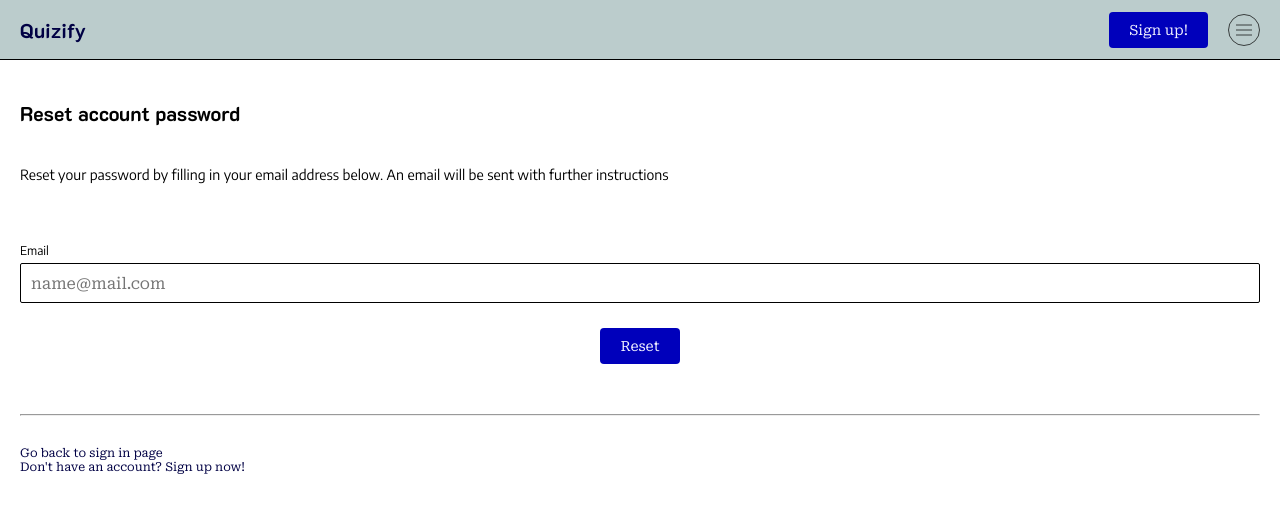
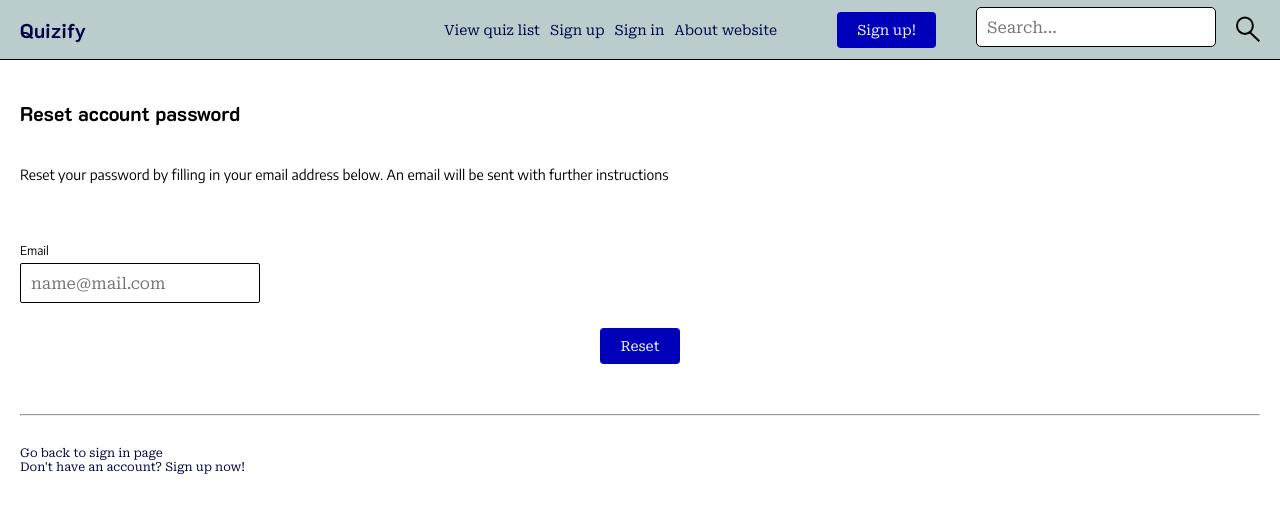
Before and after one commit to Laufox/quizify, a React (Vite) app: page /resetpassword in a window 1280 px wide. Shown: the top 512 px of the page. Built offline with nearby package versions, Linux system fonts and the light colour scheme; no server answers.

Commit message:
Changes layout of navbar on desktop breakpoint

```diff
--- a/src/assets/scss/Form.scss
+++ b/src/assets/scss/Form.scss
@@ -21,6 +21,7 @@ form {
         font-family: 'Roboto Serif', 'Times New Roman', Times, serif;
         font-size: 1.6rem;
         margin-bottom: 0.5rem;
+        max-width: 240px;
 
         &:focus {
             background-color: #eff;
@@ -130,6 +131,7 @@ form {
         font-family: 'Roboto Serif', 'Times New Roman', Times, serif;
         font-size: 1.6rem;
         margin-bottom: 0.5rem;
+        max-width: 240px;
 
         &:focus {
             background-color: #eff;
--- a/src/assets/scss/Navigation.scss
+++ b/src/assets/scss/Navigation.scss
@@ -40,6 +40,44 @@
             .btn {
                 margin: 0;
             }
+
+            @media screen and (min-width: 992px) {
+                display: none;
+            }
+
+        }
+
+        .nav-desktop {
+            display: none;
+
+            .link-collection {
+                flex-flow: row;
+                align-items: center;
+                margin-right: 2rem;
+
+                a, p {
+                    font-size: 1.4rem;
+                }
+            }
+
+            .nav-top-icon-desktop-wrapper {
+                display: flex;
+                align-items: center;
+                gap: 4rem;
+
+            .btn {
+                margin: 0;
+            }
+            }
+
+            .search-form {
+                margin: 0;
+            }
+
+            @media screen and (min-width: 992px) {
+                display: flex;
+                gap: 4rem;
+            }
         }
     }
 
@@ -58,6 +96,10 @@
                 text-decoration: underline;
             }
         }
+
+        @media screen and (min-width: 992px) {
+            display: none;
+        }
     }
 
 }
--- a/src/components/Navigation.tsx
+++ b/src/components/Navigation.tsx
@@ -78,6 +78,105 @@ const Navigaion = () => {
                     }
                     <div className='menu-toggle' onClick={menuToggle}>
                         <img src={ isMenuOpen ? menuCloseIcon : menuOpenIcon } alt='menu-toggle-icon' />
+                    </div>
+                </div>
+
+                <div className='nav-desktop'>
+                    {
+                        currentUser
+                        ?
+                        <nav className='link-collection'>
+                            <Link
+                                to='/quizlist'
+                                onClick={()=>{setIsMenuOpen(false)}}
+                            >
+                                View quiz list
+                            </Link>
+                            <Link
+                                to='/createquiz'
+                                onClick={()=>{setIsMenuOpen(false)}}
+                            >
+                                Create a quiz
+                            </Link>
+                            <p
+                                className='link'
+                                onClick={()=>{signOut();setIsMenuOpen(false)}}
+                            >
+                                logout
+                            </p>
+                            <Link
+                                to='/about'
+                                onClick={()=>{setIsMenuOpen(false)}}
+                            >
+                                About website
+                            </Link>
+
+                        </nav>
+                        :
+                        <nav className='link-collection'>
+                            <Link
+                                to='/quizlist'
+                                onClick={()=>{setIsMenuOpen(false)}}
+                            >
+                                View quiz list
+                            </Link>
+                            <Link
+                                to='/signup'
+                                onClick={()=>{setIsMenuOpen(false)}}
+                            >
+                                Sign up
+                            </Link>
+                            <Link
+                                to='/signin'
+                                onClick={()=>{setIsMenuOpen(false)}}
+                            >
+                                Sign in
+                            </Link>
+                            <Link
+                                to='/about'
+                                onClick={()=>{setIsMenuOpen(false)}}
+                            >
+                                About website
+                            </Link>
+                        </nav>
+                    }
+                    <div className='nav-top-icon-desktop-wrapper'>
+                        {
+                            currentUser
+                            ?
+                            <Link
+                                to={`/profile/${currentUser.uid}`}
+                                className='nav-avatar-container'
+                                onClick={()=>{setIsMenuOpen(false)}}
+                            >
+                                <img
+                                    src={currentUser.photoURL ? currentUser.photoURL : defaultAvatar}
+                                    alt='nav-avatar-image'
+                                />
+                            </Link>
+                            :
+                            <Link
+                                to='/signup'
+                                className='btn btn-info'
+                                onClick={()=>{setIsMenuOpen(false)}}
+                            >
+                                Sign up!
+                            </Link>
+                        }
+                        <form className='search-form' onSubmit={handleSearch} noValidate>
+                            <input
+                                type="search"
+                                placeholder='Search...'
+                                ref={searchInput}
+                            />
+                            <img
+                                src={searchIcon}
+                                alt='search-button'
+                                role='button'
+                                onClick={handleSearch}
+                                className='search-button'
+                            />
+                        </form>
                     </div>
                 </div>
             </div>
```
